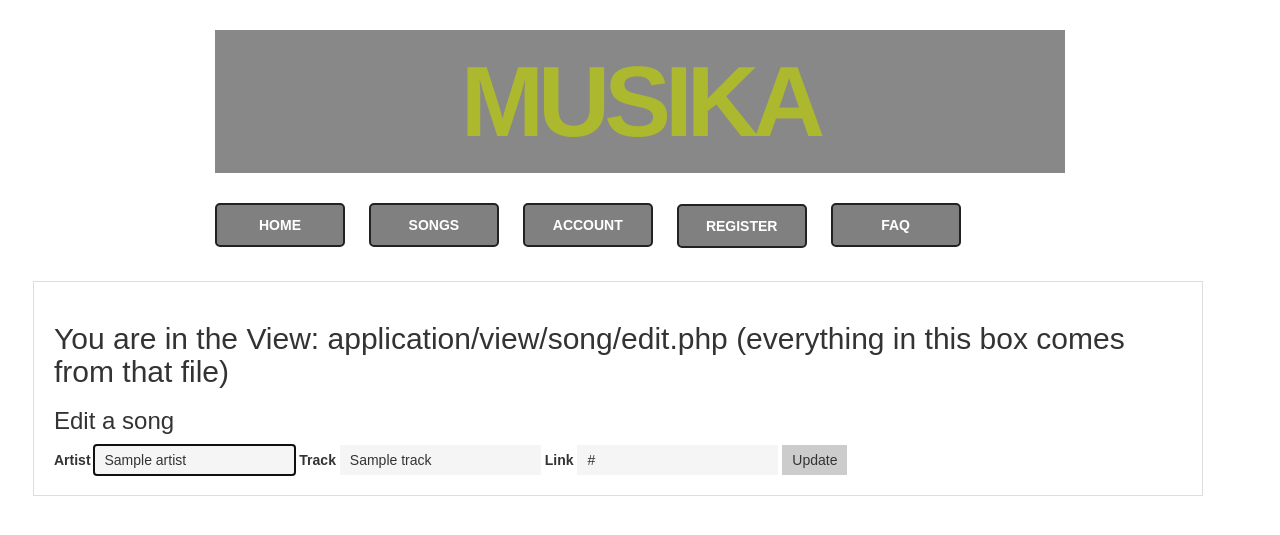
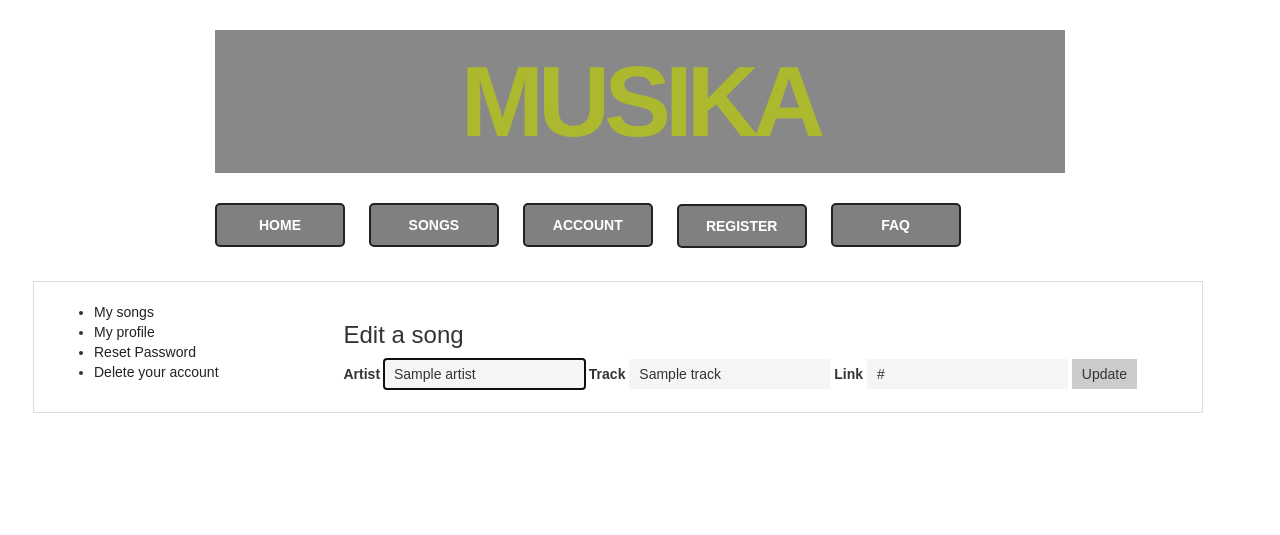
Before and after one commit to nzoudy/musika_FHNU, a PHP site: template application/view/songs/edit.php in a window 1280 px wide. Shown: the top 535 px of the page. Run offline with PHP 8.4, Linux system fonts and the light colour scheme; the template is opened without the code that fills it: most values are stand-ins (such as "Sample title", 1, 10 or a date in 2020); data that the repository does not hold is empty; some libraries are stand-ins or nearby versions.

Commit message:
Song Package - Delete song
Confirmation for delete song and Edit view

```diff
--- a/application/view/songs/edit.php
+++ b/application/view/songs/edit.php
@@ -1,7 +1,17 @@
 <div class="container">
-    <h2>You are in the View: application/view/song/edit.php (everything in this box comes from that file)</h2>
+    <div class="row">
+        <div class="col-sm-3" >
+            <ul>
+                <li class=""><a href="<?php echo URL; ?>users">My songs</a></li>
+                <li class="active"><a href="<?php echo URL; ?>users/profile/<?php echo htmlspecialchars($user->getUserName(), ENT_QUOTES, 'UTF-8'); ?>">My profile</a></li>
+                <li class=""><a href="<?php echo URL; ?>users/resetpassword/<?php echo htmlspecialchars($user->getUserName(), ENT_QUOTES, 'UTF-8');  ?>">Reset Password</a></li>
+                <li class=""><a onclick="javascript: return confirm('Please confirm deletion');" href="<?php echo URL; ?>users/deleteaccount/<?php echo htmlspecialchars($user->getUserId(), ENT_QUOTES, 'UTF-8');?>">Delete your account</a></li>
+            </ul>
+
+        </div>
+
         <!-- add song form -->
-    <div>
+        <div class="col-sm-9">
             <h3>Edit a song</h3>
             <form action="<?php echo URL; ?>songs/updatesong" method="POST">
                 <label>Artist</label>
@@ -15,3 +25,5 @@
             </form>
         </div>
     </div>
+
+</div>
--- a/application/view/users/index.php
+++ b/application/view/users/index.php
@@ -75,7 +75,7 @@
                                             <a href="#" data-src="<?php echo htmlspecialchars($song->link, ENT_QUOTES, 'UTF-8'); ?>"><?php echo htmlspecialchars($song->link, ENT_QUOTES, 'UTF-8'); ?></a>
                                         <?php } ?>
                                     </td>
-                                    <td><a href="<?php echo URL . 'songs/deletesong/' . htmlspecialchars($song->id, ENT_QUOTES, 'UTF-8'); ?>">delete</a></td>
+                                    <td><a onclick="javascript: return confirm('Please confirm deletion');" href="<?php echo URL . 'songs/deletesong/' . htmlspecialchars($song->id, ENT_QUOTES, 'UTF-8'); ?>">delete</a></td>
                                     <td><a href="<?php echo URL . 'songs/editsong/' . htmlspecialchars($song->id, ENT_QUOTES, 'UTF-8'); ?>">edit</a></td>
                                 </tr>
                             <?php } ?>
@@ -86,7 +86,6 @@
                         </tbody>
                     </table>
                     <br>
-
                 </div>
             </div>
         </div>
```
Also changed, not shown: application/controller/SongsController.php (+14 -1 lines). Lines whose indentation alone changed are shown as unchanged.
